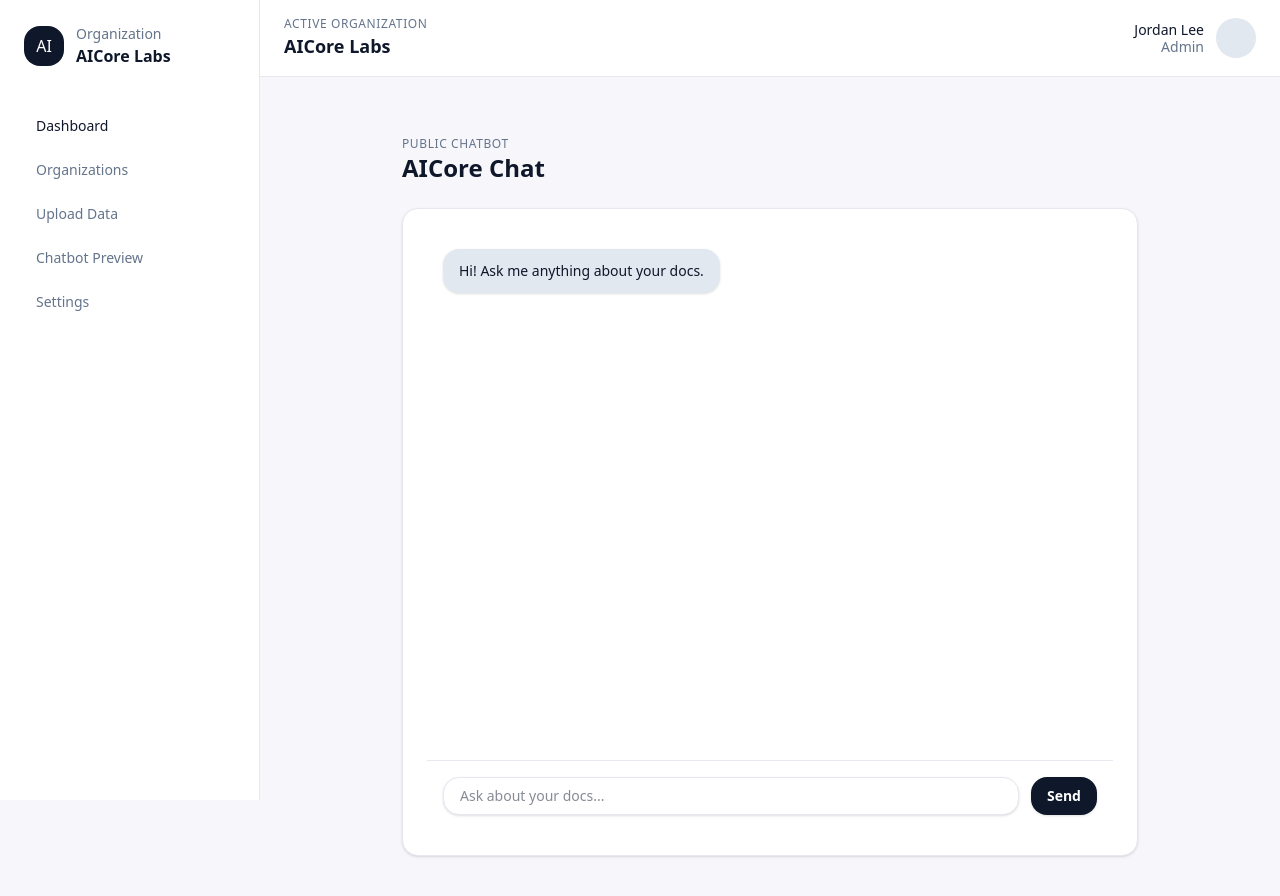
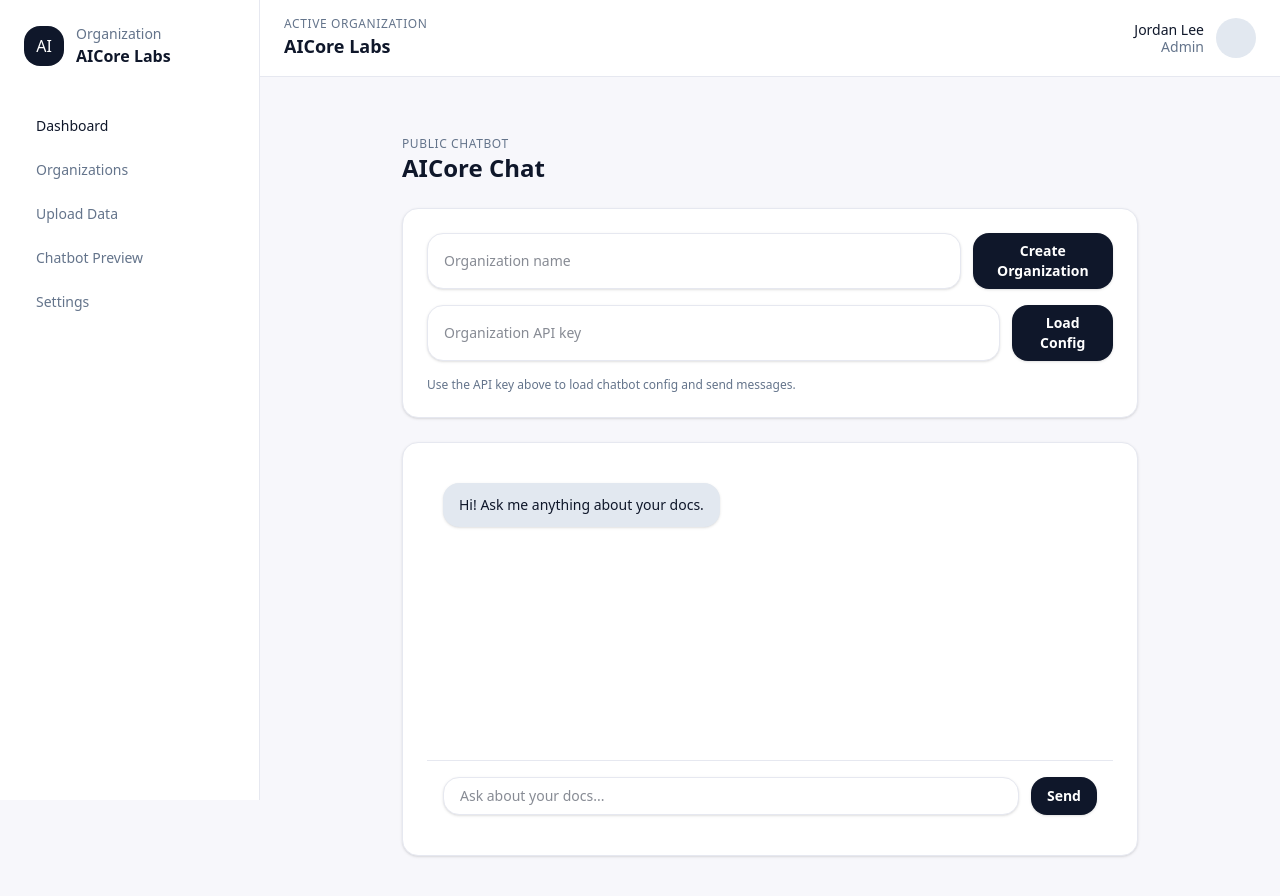
Before and after one commit to tvkiranm/botx, a Next.js app: page /chat in a window 1280 px wide. Shown: the top 896 px of the page. Built offline with nearby package versions, Linux system fonts and the light colour scheme.

Commit message:
Update the organizations list

```diff
--- a/app/api/organizations/route.ts
+++ b/app/api/organizations/route.ts
@@ -40,3 +40,18 @@ export async function POST(request: Request) {
     );
   }
 }
+
+export async function GET() {
+  try {
+    const organizations = await prisma.organization.findMany({
+      orderBy: { createdAt: "desc" },
+    });
+
+    return NextResponse.json({ status: "ok", organizations });
+  } catch (error) {
+    return NextResponse.json(
+      { status: "error", message: "Failed to load organizations." },
+      { status: 500 }
+    );
+  }
+}
--- a/app/chat/page.tsx
+++ b/app/chat/page.tsx
@@ -1,6 +1,6 @@
 "use client";
 
-import { useState } from "react";
+import { useEffect, useMemo, useState } from "react";
 import Button from "@/components/ui/button";
 import Card from "@/components/ui/card";
 import Input from "@/components/ui/input";
@@ -11,15 +11,96 @@ type Message = {
   text: string;
 };
 
-const seedMessages: Message[] = [
-  { id: "welcome", role: "bot", text: "Hi! Ask me anything about your docs." },
-];
+type ChatbotConfig = {
+  name: string;
+  theme: {
+    primaryColor: string;
+  };
+  welcomeMessage: string;
+};
+
+const DEFAULT_CONFIG: ChatbotConfig = {
+  name: "AICore Chat",
+  theme: { primaryColor: "#111827" },
+  welcomeMessage: "Hi! Ask me anything about your docs.",
+};
 
 export default function PublicChatPage() {
-  const [messages, setMessages] = useState<Message[]>(seedMessages);
+  const [messages, setMessages] = useState<Message[]>([
+    { id: "welcome", role: "bot", text: DEFAULT_CONFIG.welcomeMessage },
+  ]);
   const [input, setInput] = useState("");
   const [isLoading, setIsLoading] = useState(false);
   const [error, setError] = useState<string | null>(null);
+  const [orgName, setOrgName] = useState("");
+  const [apiKey, setApiKey] = useState("");
+  const [orgLoading, setOrgLoading] = useState(false);
+  const [config, setConfig] = useState<ChatbotConfig>(DEFAULT_CONFIG);
+
+  const primaryColor = useMemo(
+    () => config.theme?.primaryColor || DEFAULT_CONFIG.theme.primaryColor,
+    [config.theme]
+  );
+
+  async function fetchConfig(key: string) {
+    if (!key) return;
+    try {
+      const response = await fetch(`/api/chatbot?key=${encodeURIComponent(key)}`);
+      if (!response.ok) {
+        throw new Error("Failed to load chatbot configuration.");
+      }
+      const data = (await response.json()) as ChatbotConfig;
+      setConfig({
+        name: data.name || DEFAULT_CONFIG.name,
+        theme: { primaryColor: data.theme?.primaryColor || DEFAULT_CONFIG.theme.primaryColor },
+        welcomeMessage: data.welcomeMessage || DEFAULT_CONFIG.welcomeMessage,
+      });
+      setMessages([
+        { id: "welcome", role: "bot", text: data.welcomeMessage || DEFAULT_CONFIG.welcomeMessage },
+      ]);
+    } catch (err) {
+      setError(err instanceof Error ? err.message : "Failed to load config.");
+    }
+  }
+
+  async function handleCreateOrganization() {
+    if (!orgName.trim() || orgLoading) return;
+    setOrgLoading(true);
+    setError(null);
+
+    try {
+      const response = await fetch("/api/organizations", {
+        method: "POST",
+        headers: { "Content-Type": "application/json" },
+        body: JSON.stringify({ name: orgName.trim() }),
+      });
+
+      if (!response.ok) {
+        const message = await response.text();
+        throw new Error(message || "Failed to create organization.");
+      }
+
+      const data = (await response.json()) as {
+        organization?: { apiKey?: string };
+      };
+
+      const key = data.organization?.apiKey || "";
+      setApiKey(key);
+      if (key) {
+        await fetchConfig(key);
+      }
+    } catch (err) {
+      setError(err instanceof Error ? err.message : "Failed to create organization.");
+    } finally {
+      setOrgLoading(false);
+    }
+  }
+
+  useEffect(() => {
+    if (apiKey) {
+      fetchConfig(apiKey);
+    }
+  }, [apiKey]);
 
   async function handleSend() {
     if (!input.trim() || isLoading) return;
@@ -36,10 +117,14 @@ export default function PublicChatPage() {
     setError(null);
 
     try {
+      if (!apiKey) {
+        throw new Error("Create or enter an organization API key first.");
+      }
+
       const response = await fetch("/api/chat", {
         method: "POST",
         headers: { "Content-Type": "application/json" },
-        body: JSON.stringify({ message: userMessage.text }),
+        body: JSON.stringify({ apiKey, message: userMessage.text }),
       });
 
       if (!response.ok) {
@@ -66,8 +151,36 @@ export default function PublicChatPage() {
         <p className="text-xs uppercase tracking-wider text-[var(--muted)]">
           Public Chatbot
         </p>
-        <h1 className="text-2xl font-semibold">AICore Chat</h1>
+        <h1 className="text-2xl font-semibold">{config.name}</h1>
       </div>
+
+      <Card className="flex flex-col gap-4 p-4">
+        <div className="flex flex-col gap-3 sm:flex-row">
+          <Input
+            value={orgName}
+            onChange={(event) => setOrgName(event.target.value)}
+            placeholder="Organization name"
+          />
+          <Button onClick={handleCreateOrganization} disabled={orgLoading}>
+            {orgLoading ? "Creating..." : "Create Organization"}
+          </Button>
+        </div>
+
+        <div className="flex flex-col gap-3 sm:flex-row">
+          <Input
+            value={apiKey}
+            onChange={(event) => setApiKey(event.target.value.trim())}
+            placeholder="Organization API key"
+          />
+          <Button onClick={() => fetchConfig(apiKey)} disabled={!apiKey}>
+            Load Config
+          </Button>
+        </div>
+
+        <div className="text-xs text-[var(--muted)]">
+          Use the API key above to load chatbot config and send messages.
+        </div>
+      </Card>
 
       <Card className="flex flex-1 flex-col">
         <div className="flex-1 space-y-4 overflow-y-auto p-4">
@@ -82,6 +195,9 @@ export default function PublicChatPage() {
                     ? "bg-[var(--primary)] text-[var(--primary-foreground)]"
                     : "bg-[var(--accent)] text-[var(--foreground)]"
                 }`}
+                style={
+                  message.role === "user" ? { backgroundColor: primaryColor } : undefined
+                }
               >
                 {message.text}
               </div>
--- a/app/organizations/page.tsx
+++ b/app/organizations/page.tsx
@@ -1,6 +1,6 @@
 "use client";
 
-import { useMemo, useState } from "react";
+import { useEffect, useMemo, useState } from "react";
 import Button from "@/components/ui/button";
 import Card from "@/components/ui/card";
 import Input from "@/components/ui/input";
@@ -14,34 +14,71 @@ type Organization = {
   createdAt: string;
 };
 
-const initialOrganizations: Organization[] = [
-  {
-    id: "org_1",
-    name: "Northwind AI",
-    apiKey: "sk_live_NW_84dd...12b4",
-    createdAt: "Mar 02, 2026",
-  },
-  {
-    id: "org_2",
-    name: "Acme Support",
-    apiKey: "sk_live_AC_71ff...a901",
-    createdAt: "Feb 18, 2026",
-  },
-  {
-    id: "org_3",
-    name: "Skyline Retail",
-    apiKey: "sk_live_SK_1c2b...0f88",
-    createdAt: "Jan 27, 2026",
-  },
-];
+// const initialOrganizations: Organization[] = [
+//   {
+//     id: "org_1",
+//     name: "Northwind AI",
+//     apiKey: "sk_live_NW_84dd...12b4",
+//     createdAt: "Mar 02, 2026",
+//   },
+//   {
+//     id: "org_2",
+//     name: "Acme Support",
+//     apiKey: "sk_live_AC_71ff...a901",
+//     createdAt: "Feb 18, 2026",
+//   },
+//   {
+//     id: "org_3",
+//     name: "Skyline Retail",
+//     apiKey: "sk_live_SK_1c2b...0f88",
+//     createdAt: "Jan 27, 2026",
+//   },
+// ];
 
 export default function OrganizationsPage() {
-  const [organizations, setOrganizations] = useState(initialOrganizations);
+  const [organizations, setOrganizations] = useState<Organization[]>([]);
   const [isModalOpen, setIsModalOpen] = useState(false);
   const [orgName, setOrgName] = useState("");
   const [generatedKey, setGeneratedKey] = useState<string | null>(null);
   const [isLoading, setIsLoading] = useState(false);
   const [error, setError] = useState<string | null>(null);
+
+  function formatDate(dateValue: string) {
+    return new Date(dateValue).toLocaleDateString("en-US", {
+      month: "short",
+      day: "2-digit",
+      year: "numeric",
+    });
+  }
+
+  useEffect(() => {
+    async function loadOrganizations() {
+      try {
+        const response = await fetch("/api/organizations");
+        if (!response.ok) {
+          throw new Error("Failed to load organizations.");
+        }
+        const data = (await response.json()) as {
+          organizations?: Array<{
+            id: string;
+            name: string;
+            apiKey: string;
+            createdAt: string;
+          }>;
+        };
+        const list =
+          data.organizations?.map((org) => ({
+            ...org,
+            createdAt: formatDate(org.createdAt),
+          })) ?? [];
+        setOrganizations(list);
+      } catch (err) {
+        setError(err instanceof Error ? err.message : "Failed to load organizations.");
+      }
+    }
+
+    loadOrganizations();
+  }, []);
 
   const rows = useMemo(
     () =>
@@ -69,22 +106,42 @@ export default function OrganizationsPage() {
         throw new Error("Organization name is required.");
       }
 
-      // Placeholder: Replace with API call
-      // await fetch("/api/organizations", { method: "POST", body: JSON.stringify({ name: orgName }) })
+      const response = await fetch("/api/organizations", {
+        method: "POST",
+        headers: { "Content-Type": "application/json" },
+        body: JSON.stringify({ name: orgName.trim() }),
+      });
 
-      const newKey = `sk_live_${orgName.slice(0, 2).toUpperCase()}_${Math.random()
-        .toString(16)
-        .slice(2, 6)}...${Math.random().toString(16).slice(2, 6)}`;
+      if (!response.ok) {
+        const message = await response.text();
+        throw new Error(message || "Failed to create organization.");
+      }
+
+      const data = (await response.json()) as {
+        status?: string;
+        organization?: {
+          id: string;
+          name: string;
+          apiKey: string;
+          createdAt: string;
+        };
+      };
+
+      if (!data.organization) {
+        throw new Error("Organization creation failed.");
+      }
+
+      const createdAt = formatDate(data.organization.createdAt);
 
       const newOrg: Organization = {
-        id: `org_${organizations.length + 1}`,
-        name: orgName,
-        apiKey: newKey,
-        createdAt: "Mar 18, 2026",
+        id: data.organization.id,
+        name: data.organization.name,
+        apiKey: data.organization.apiKey,
+        createdAt,
       };
 
       setOrganizations((prev) => [newOrg, ...prev]);
-      setGeneratedKey(newKey);
+      setGeneratedKey(newOrg.apiKey);
       setOrgName("");
     } catch (err) {
       setError(err instanceof Error ? err.message : "Something went wrong.");
```
